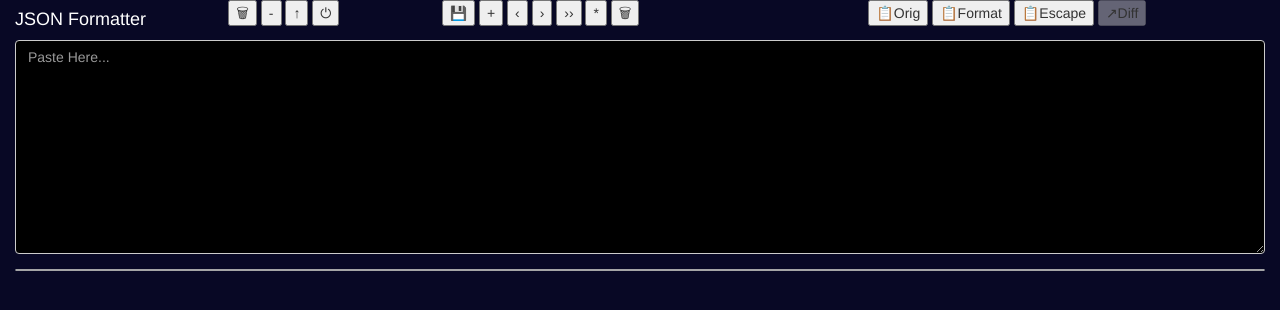
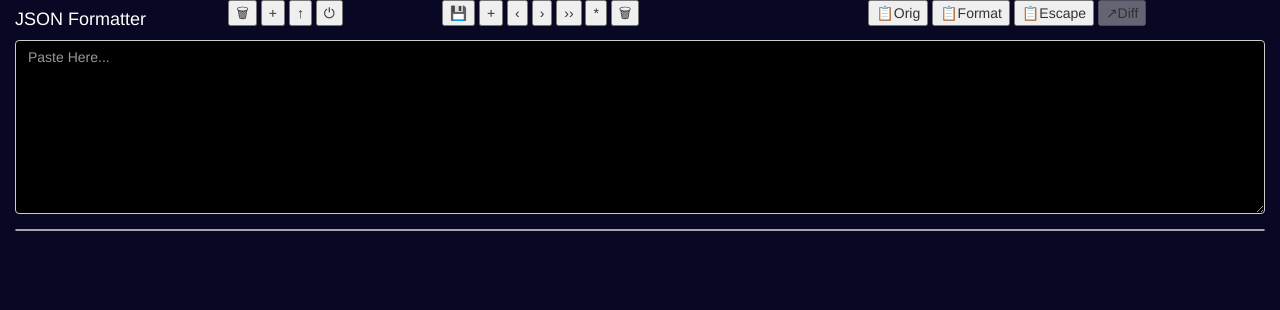
Before and after one commit to sugarvillela/JSONFormatter2, a plain HTML site: page index.html in a window 1280 px wide. Drawn offline with nearby package versions, Linux system fonts and the light colour scheme.

Commit message:
Update index.html

```diff
--- a/index.html
+++ b/index.html
@@ -18,7 +18,7 @@
             </div>
             <div class="col-xs-2">
                 <input type="submit" title="Clear Window" value="&#128465" onclick="clearFields()"/>
-                <input type="submit" title="Shrink Window" value="-" onclick="toggleHide()" id="buttonHide" />
+                <input type="submit" title="Window Size" value="+" onclick="toggleHide()" id="buttonWinSize" />
                 <input type="submit" title="Slide Formatted" value="&uarr;" onclick="slideFormatted()" />
                 <input type="submit" title="Clean" value="&#x23fb;" onclick="togglePowerButton()" id="buttonPower" />
                 <div class="smallText" title="Object Size" id="objSize" ></div>
@@ -45,7 +45,7 @@
           <div class="row">
             <div class="col-xs-12">
               <div class="form-group ">
-                <textarea class="form-control m20x p20x" id="origText" rows="10" cols="80"
+                <textarea class="form-control m20x p20x" id="origText" rows="8" cols="80"
                     onkeyup="Parser.onExternalChange()" placeholder="Paste Here..."
                 ></textarea>
               </div>
```
